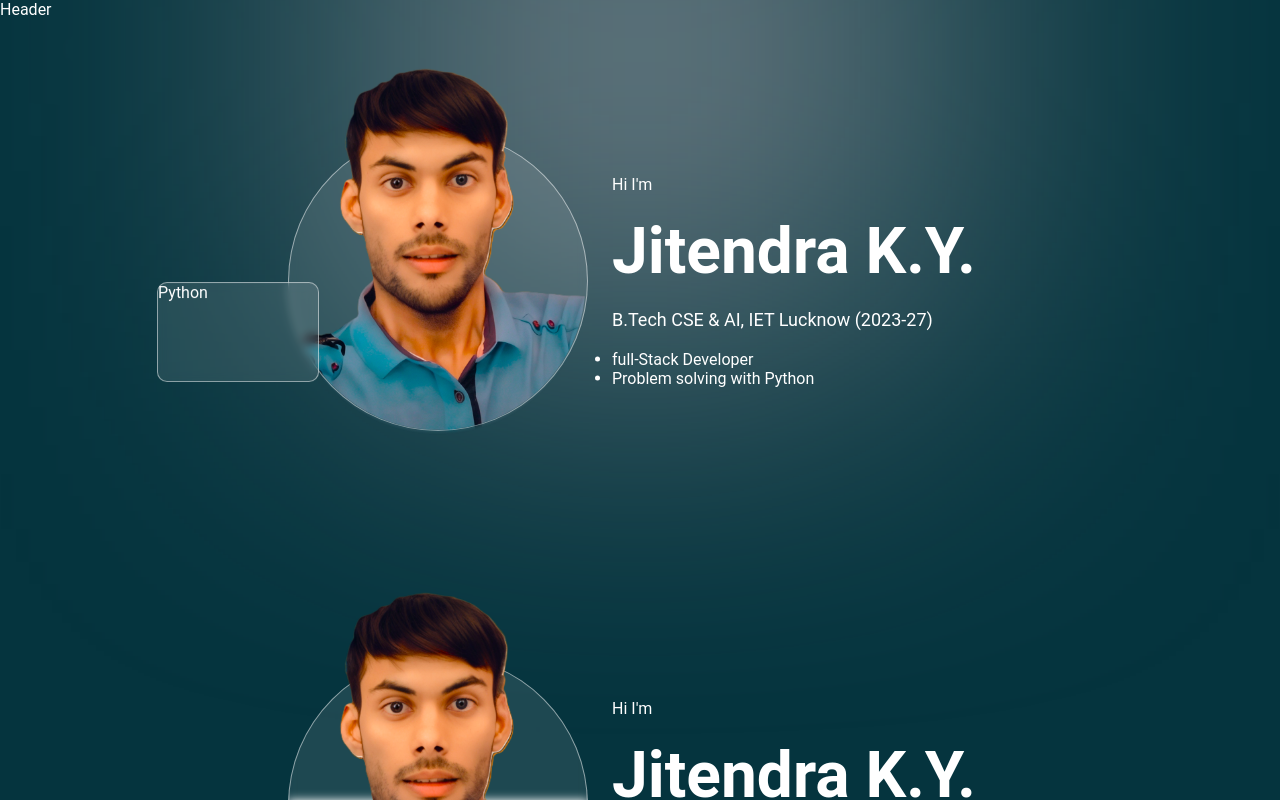
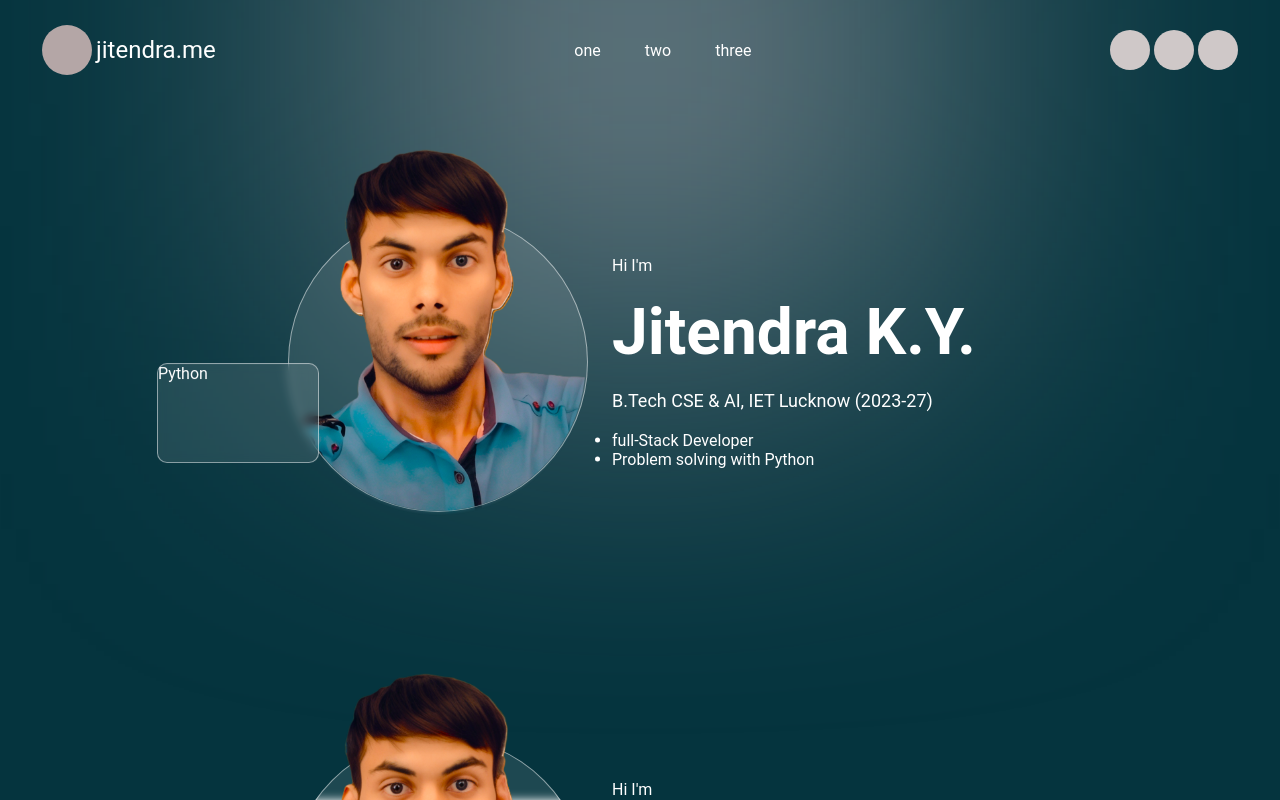
Before and after one commit to jitendra-ky/facetick, a React (Create React App) app: page / in a window 1280 px wide. Shown: the top 800 px of the page. Built offline with nearby package versions, Linux system fonts and the light colour scheme.

Commit message:
header ready

```diff
--- a/src/App.js
+++ b/src/App.js
@@ -2,13 +2,14 @@ import logo from './logo.svg';
 import './App.css';
 import Banner from './components/Banner';
 import Background from './components/Background';
+import Header from './components/Header';
 
 function App() {
   return (<>
     <Background />
     <div className="App">
       <header className="App-header">
-        Header
+        <Header />
       </header>
       <main>
         <section><Banner /></section>
--- /dev/null
+++ b/src/components/Header.css
@@ -0,0 +1,74 @@
+header * {
+    /* border: thin solid rgba(0, 0, 0, 0.5); */
+}
+
+header {
+    /* border: thin solid black; */
+}
+
+.App-header {
+    display: flex;
+    justify-content: center;
+    align-items: center;
+    height: 100px;
+}
+
+.App-header .container {
+    height: 50px;
+    max-width: 1200px;
+    flex-grow: 1;
+    margin: 0 10px;
+    display: flex;
+    justify-content: space-between;
+    align-items: center;
+}
+
+.icon {
+    height: 40px;
+    width: 40px;
+    background-color: #cfc8c8;
+    border-radius: 50%;
+}
+
+
+
+.App-header .left {
+    display: flex;
+    align-items: center;
+    font-size: x-large;
+}
+.App-header .left>div {
+    margin: 2px;
+}
+
+.App-header .left .main-logo {
+    height: 50px;
+    width: 50px;
+    background-color: #b4a6a6;
+    border-radius: 50%;
+}
+
+
+
+.App-header .center{
+    display: flex;
+    justify-content: center;
+    align-items: center;
+    font-size: medium;
+}
+.App-header .center>div {
+    margin: 2px;
+    padding: 0px 20px;
+}
+
+
+
+.App-header .right {
+    display: flex;
+    justify-content: flex-end;
+    align-items: center;
+    font-size: medium;
+}
+.App-header .right>div {
+    margin: 2px;
+}
--- /dev/null
+++ b/src/components/Header.jsx
@@ -0,0 +1,26 @@
+import './Header.css';
+
+function Header() {
+    const output = (
+        <header className="container">
+            <div className="left">
+                <div className="main-logo"></div>
+                <div className="branding">jitendra.me</div>
+            </div>
+            <div className="center">
+                <div className="one">one</div>
+                <div className="two">two</div>
+                <div className="three">three</div>
+            </div>
+            <div className="right">
+                <div className="one icon"></div>
+                <div className="two icon"></div>
+                <div className="three icon"></div>
+            </div>
+        </header>
+    );
+    return output;
+}
+
+
+export default Header;
```
